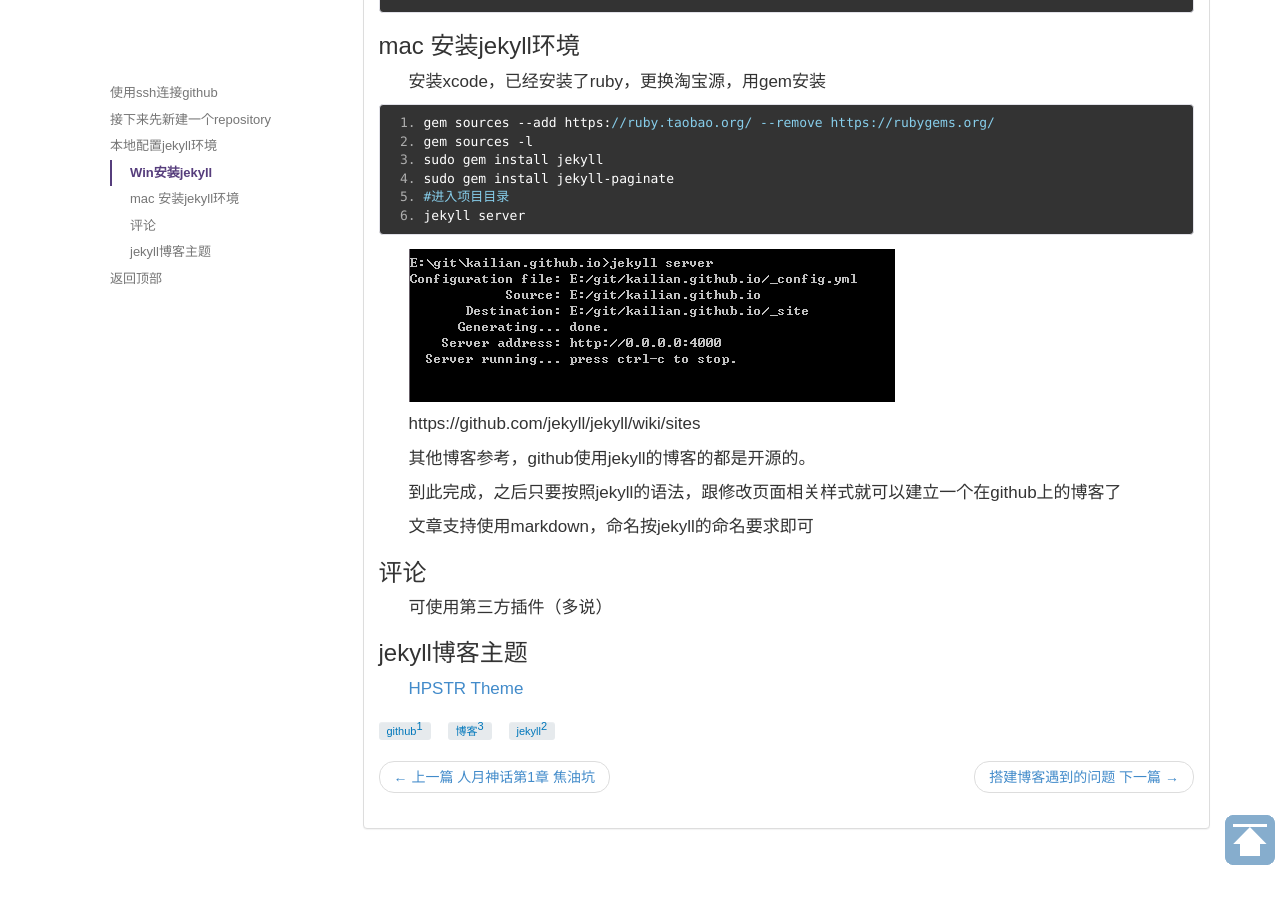
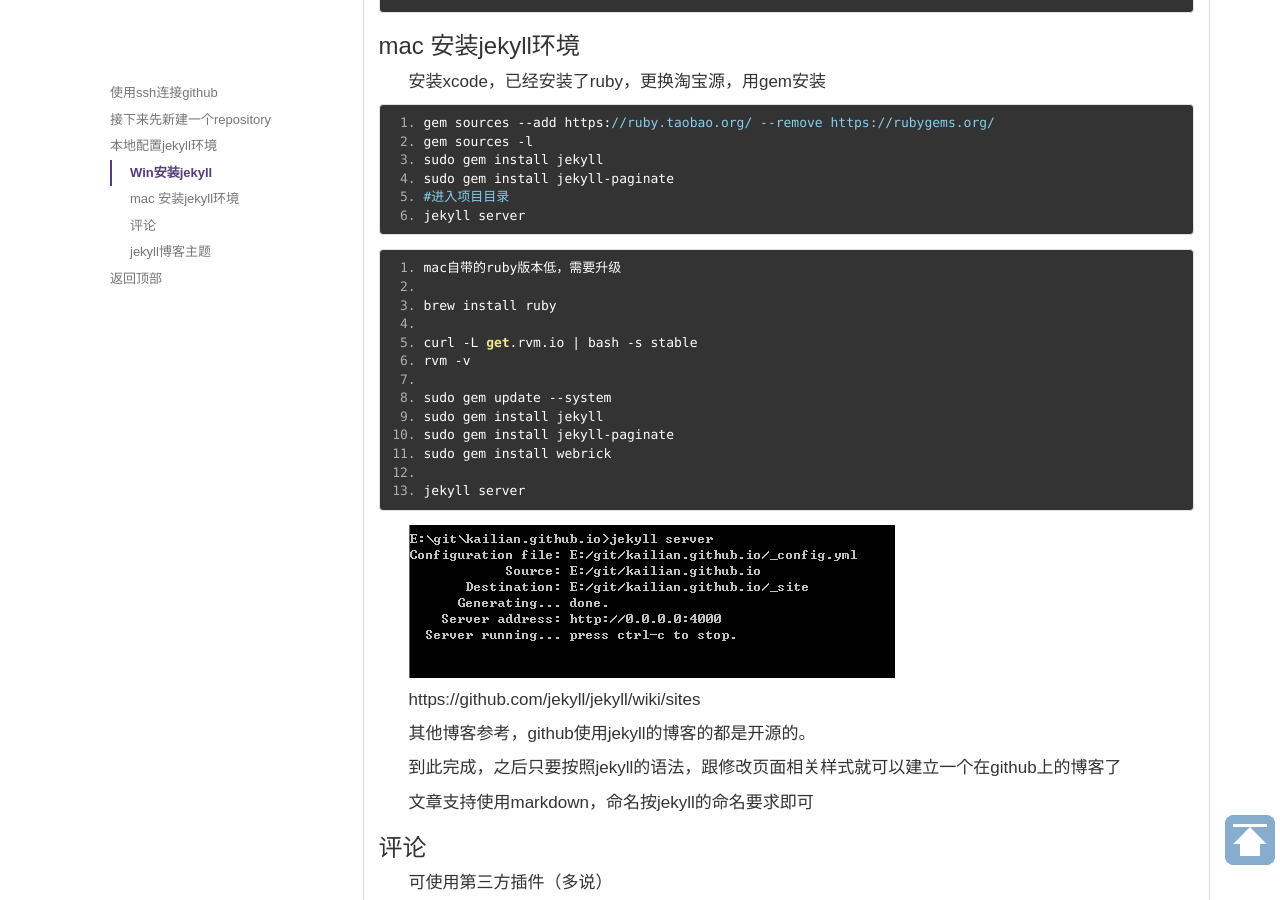
Before and after one commit to kailian/kailian.github.io, a Jekyll site: the page built from _posts/2014-08-06-github-blog.md, in a window 1280 px wide and 900 px high, scrolled down 1563 px. Built offline with Jekyll 4.4.1, drawn with Linux system fonts in a browser that asks for light colours; comment, search, counter and statistics services are not loaded.

Commit message:
【doc】jekyll

````diff
--- a/_posts/2014-08-06-github-blog.md
+++ b/_posts/2014-08-06-github-blog.md
@@ -97,6 +97,22 @@ sudo gem install jekyll-paginate
 jekyll server
 ```
 
+```
+mac自带的ruby版本低，需要升级
+
+brew install ruby
+
+curl -L get.rvm.io | bash -s stable
+rvm -v
+
+sudo gem update --system
+sudo gem install jekyll
+sudo gem install jekyll-paginate
+sudo gem install webrick
+
+jekyll server
+```
+
 ![Alt kailian.github.io](/images/kailian.png)
 
 https://github.com/jekyll/jekyll/wiki/sites
````
Also changed, not shown: 1 other file.
